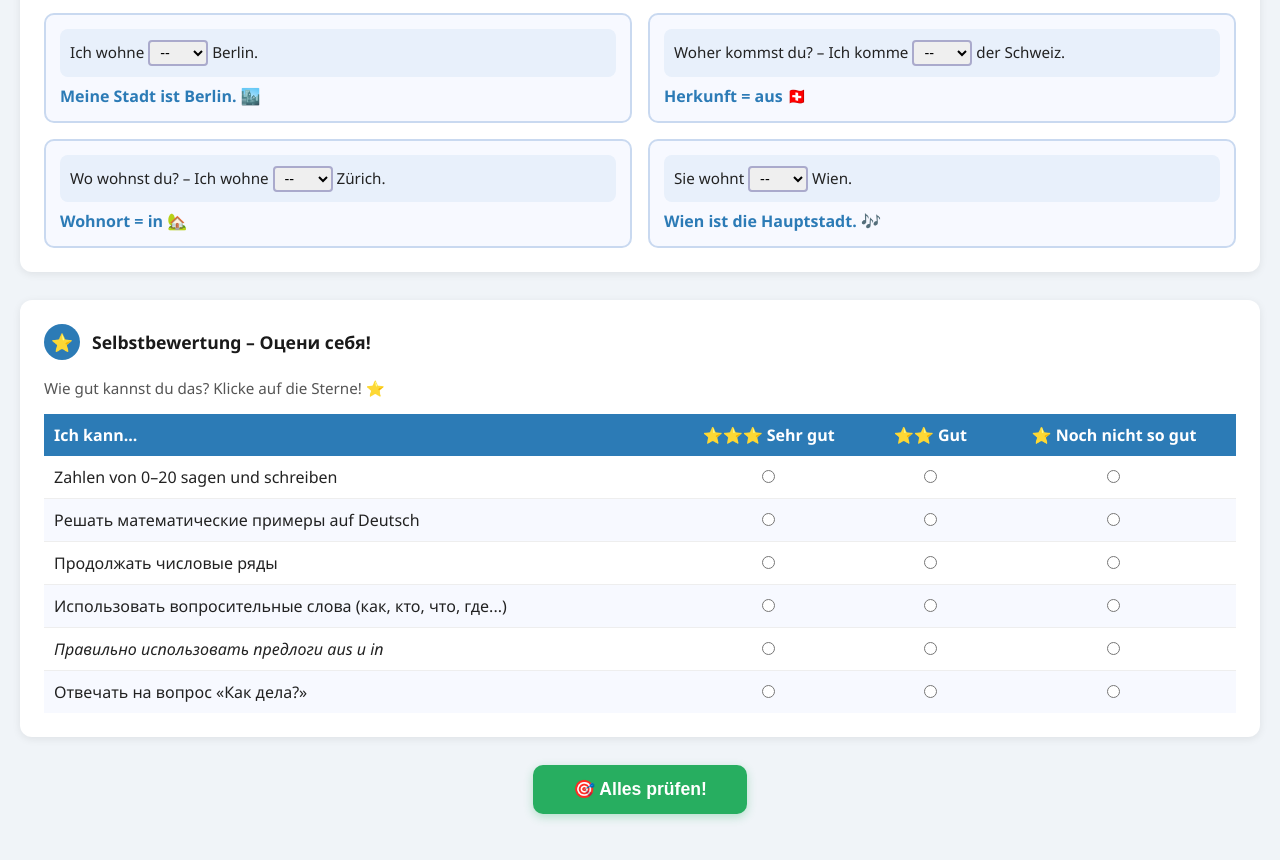
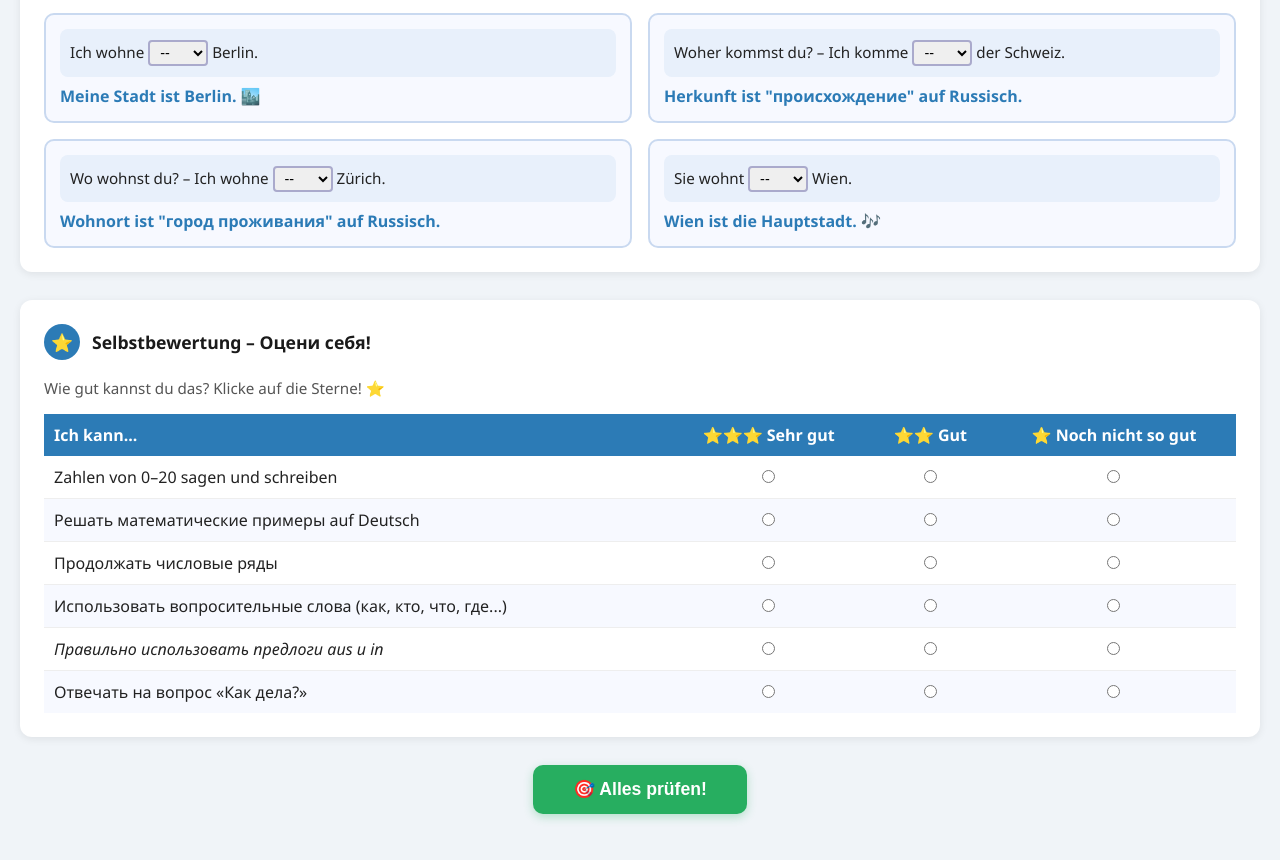
Before and after one commit to dinakosin/germanpreA1kurs, a plain HTML site: page hw4.html in a window 1280 px wide. Shown: the part 3202-4062 px from the top of the page. Drawn offline with Linux system fonts and the light colour scheme.

Commit message:
Update labels to include Russian translations

```diff
--- a/hw4.html
+++ b/hw4.html
@@ -929,7 +929,7 @@
         der Schweiz.
       </div>
       <span id="fb_a5" class="spell-feedback"></span>
-      <span class="aus-label">Herkunft = aus 🇨🇭</span>
+      <span class="aus-label">Herkunft ist "происхождение" auf Russisch. </span>
     </div>
 
     <div class="aus-card">
@@ -944,7 +944,7 @@
         Zürich.
       </div>
       <span id="fb_a6" class="spell-feedback"></span>
-      <span class="aus-label">Wohnort = in 🏡</span>
+      <span class="aus-label">Wohnort ist "город проживания" auf Russisch.</span>
     </div>
 
         <div class="aus-card">
```
